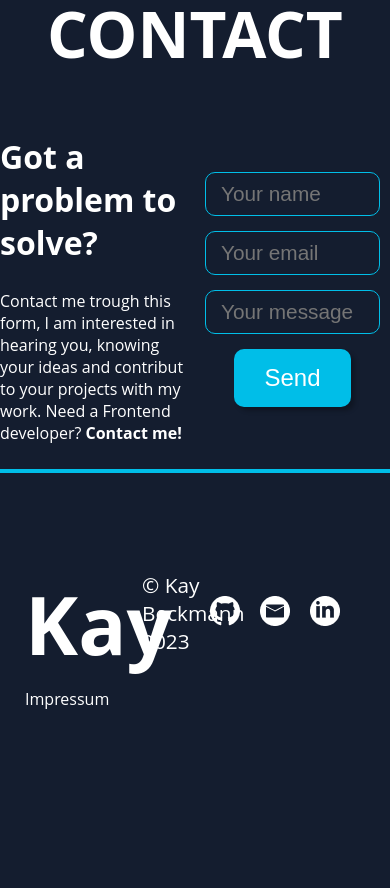
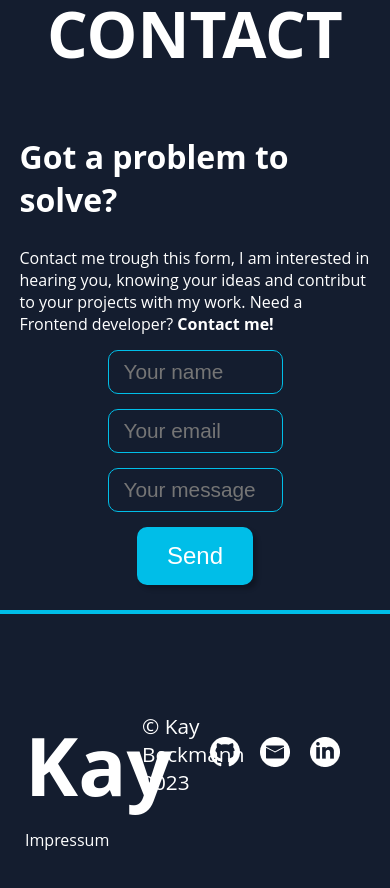
Before and after one commit to KayBeckmann/portfolio, an Angular app: page / in a window 390 px wide. Shown: the part 5600-6488 px from the top of the page. Before the commit the page ends 6353 px from the top, so only its background shows below. Built offline with nearby package versions, Linux system fonts and the light colour scheme.

Commit message:
responsiv contact

```diff
--- a/src/app/contact/contact.component.scss
+++ b/src/app/contact/contact.component.scss
@@ -69,6 +69,26 @@ form {
   }
 }
 
+@media (max-width: 700px) {
+  .content {
+    display: flex;
+    flex-direction: column;
+    align-items: center;
+    width: 100dvw;
+  }
+
+  .text {
+    width: 90dvw;
+  }
+  .form {
+    width: 90dvw !important;
+
+    input {
+      width: 100%;
+    }
+  }
+}
+
 /*
 input {
   &.ngtouched,
```
